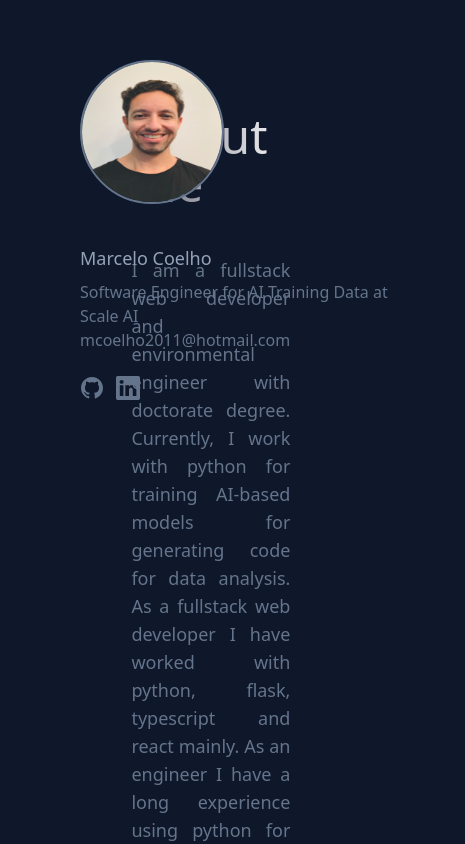
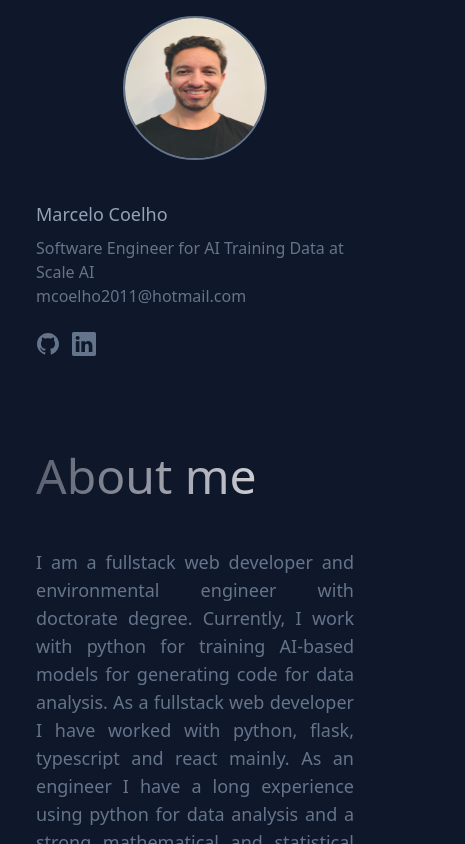
Before and after one commit to MCoelho222/self-profile, a Next.js app: page / in a window 390 px wide. Shown: the top 844 px of the page, 465 px wide, since content can reach past the window. Built offline with nearby package versions, Linux system fonts and the light colour scheme.

Commit message:
feat: responsiveness improved

```diff
--- a/app/page.tsx
+++ b/app/page.tsx
@@ -7,8 +7,8 @@ import Info from './ui/info';
 export default function Home() {
   const { cvData } = require('./lib/cv-data.js');
   return (
-    <main className="flex flex-row min-h-screen bg-slate-900 p-4 mx-5 justify-center">
-      <div className="fixed top-5 left-10 flex flex-col pt-10 pl-10">
+    <main className="flex flex-col justify-center min-h-screen bg-slate-900 p-4 mx-5 sm:flex-row">
+      <div className=" w-full flex flex-col items-center sm:items-start sm:fixed sm:top-5 sm:left-10 sm:pt-10 sm:pl-1 ">
         <Image
           className="h-36 w-36 rounded-full mb-10 border-2 border-solid border-slate-500"
           width={300}
@@ -18,16 +18,13 @@ export default function Home() {
         />
         <Info content={cvData.info}/>
       </div>
-      <div className="w-2/4 mt-24 ml-[30%]">
+      <div className="w-full mt-24 sm:w-2/4 ">
 
         {/* <p className="text-4xl text-slate-300 font-bold mb-36">Welcome to my Profile!</p> */}
         <AboutMe title='About me' content={cvData.aboutMe} />
         <Education title="Education" content={cvData.education} />
         <Experience title="DevExperience" content={cvData.dev_experience} />
       </div>
-      <div className="w-1/4 flex flex-row justify-end">
-
-      </div>
     </main>
   );
 }
```
